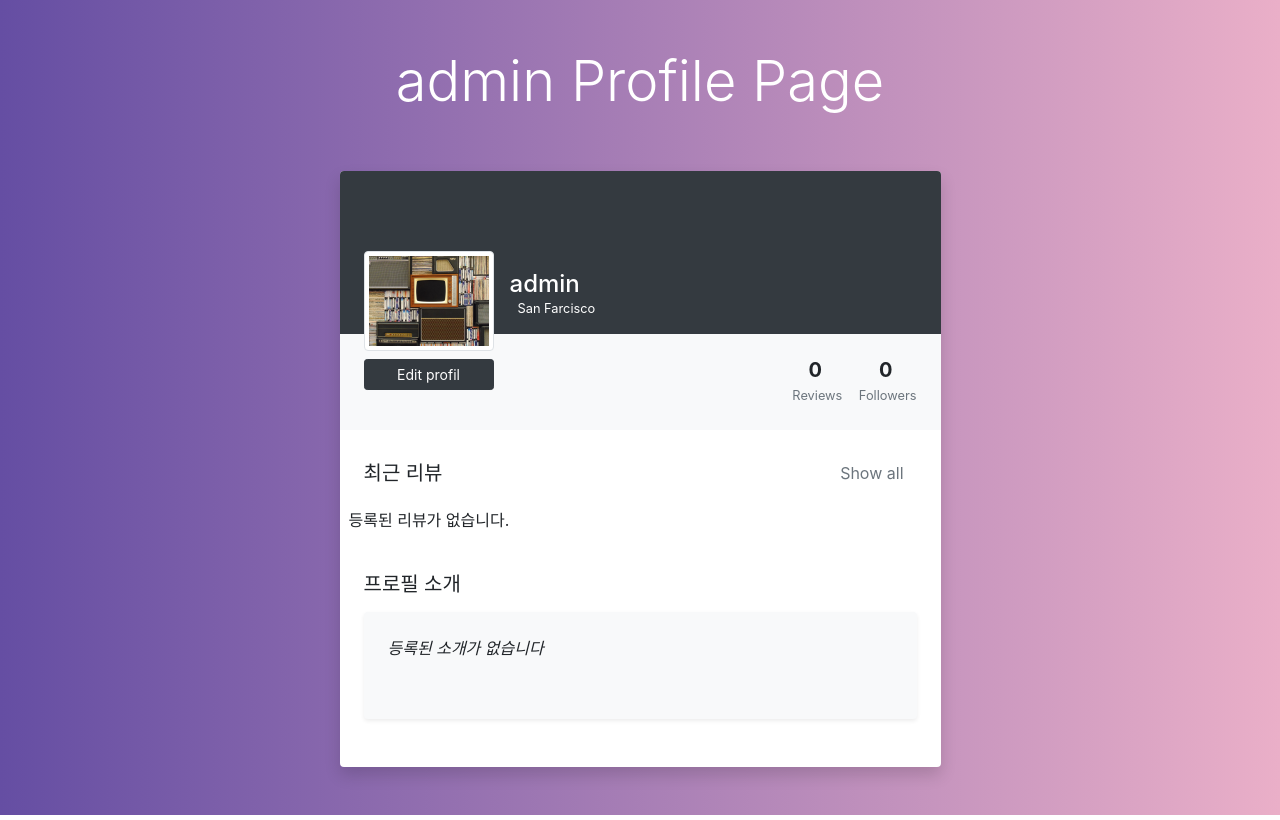
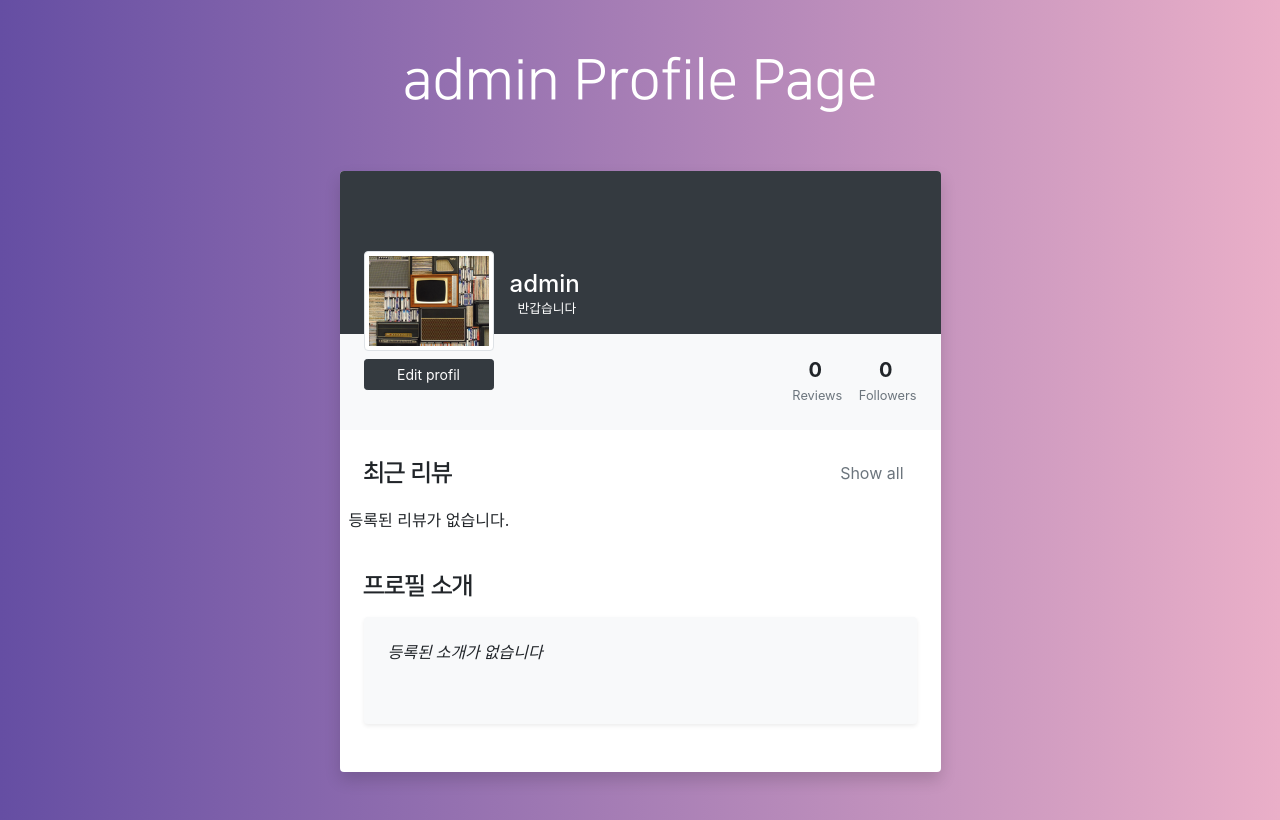
Before and after one commit to yeseul4072/fianl_pjt, a Django app: page /accounts/admin/ in a window 1280 px wide. Shown: the part 59-879 px from the top of the page. Run offline with Django 3.2, Linux system fonts and the light colour scheme; a user stored in the database is signed in; data comes from the database, SQL or seed files in the repository; both versions use the stored data as it was after the commit; some libraries are stand-ins or nearby versions; some web fonts are replaced.

Commit message:
db 추가

```diff
--- a/initial/accounts/templates/accounts/login.html
+++ b/initial/accounts/templates/accounts/login.html
@@ -26,7 +26,7 @@
 }
 .form-wrap {
     width: 400px;
-    height: 480px;
+    height: 550px;
     position: relative;
     margin: 6% auto;
     background: #fff;
--- a/initial/accounts/templates/accounts/profile.html
+++ b/initial/accounts/templates/accounts/profile.html
@@ -1,5 +1,7 @@
 {% extends 'base.html' %}
+{% load static %}
 {% block head %}
+
 <style>
 .profile-header {
     transform: translateY(5rem);
@@ -11,11 +13,12 @@ body {
     min-height: 100vh;
 }
 </style>
+<link rel="stylesheet" href="{% static 'articles/style.css' %}">
 {% endblock %}
 {% block content %}
 {% load static %}
 <div class="row">
-    <div class="col-lg-7 mx-auto text-white text-center pt-5">
+    <div class="col-lg-7 mx-auto text-white text-center pt-5 text_R">
             {% if person.nickname %}
             <h1 class="display-4">{{ person.nickname }} Profile Page</h1>
             {%else %}
@@ -43,7 +46,12 @@ body {
                     {% endif %}
                     <div class="media-body mb-5 text-white">
                         <h4 class="mt-0 mb-0">{{ person.username }}</h4>
-                        <p class="small mb-4"> <i class="fa fa-map-marker mr-2"></i>San Farcisco</p>
+                        {% if person.nickname %}
+                        <p class="small mb-4"> <i class="fa fa-map-marker mr-2"></i>{{ person.nickname }}</p>
+                        {% else %}
+                        <p class="small mb-4"> <i class="fa fa-map-marker mr-2"></i>반갑습니다</p>
+
+                        {% endif %}
                     </div>
                 </div>
             </div>
@@ -61,24 +69,24 @@ body {
 
             <div class="py-4 px-4">
                 <div class="d-flex align-items-center justify-content-between mb-3">
-                    <h5 class="mb-0">최근 리뷰</h5><a href="#" class="btn btn-link text-muted">Show all</a>
+                    <h5 class="mb-0 text_B">최근 리뷰</h5><a href="#" class="btn btn-link text-muted">Show all</a>
                 </div>
                 <div class="row">
                     {% if reviews %}
                     {% for review in reviews %}
-                    <div class="col-lg-6 mb-2 pr-lg-1"><a href="{% url 'articles:review_detail' review.movie.pk review.pk %}" class="list-group-item list-group-item-action"><img src="https://image.tmdb.org/t/p/w300/{{review.movie.poster_path}}" alt="" class="img-fluid rounded shadow-sm"></a></div>
+                    <div class="col-lg-6 mb-2 pr-lg-1"><a href="{% url 'articles:review_detail' review.movie.pk review.pk %}" class="list-group-item list-group-item-action"><img src="https://image.tmdb.org/t/p/w300/{{review.movie.poster_path}}" alt="" class="img-fluid rounded shadow-sm" style="margin: auto;"></a></div>
                     {% endfor %}
                     {% else %}
                     <p>등록된 리뷰가 없습니다.</p>
                     {% endif %}
             </div>
                 <div class="py-4">
-                    <h5 class="mb-3">프로필 소개</h5>
-                    <div class="p-4 bg-light rounded shadow-sm">
+                    <h5 class="mb-3 text_B">프로필 소개</h5>
+                    <div class="p-4 bg-light rounded shadow-sm text_XL">
                         {% if person.myinfo %}
                         <p class="font-italic mb-0">{{ person.myinfo }}</p>
                         {% else %}
-                        <p class="font-italic mb-0">등록된 소개가 없습니다</p>
+                        <p class="font-italic mb-0 text_XL">등록된 소개가 없습니다</p>
                         {% endif %}
                         <ul class="list-inline small text-muted mt-3 mb-0">
                             <li class="list-inline-item"><i class="fa fa-comment-o mr-2"></i></li>
@@ -89,9 +97,9 @@ body {
                 <div class = "following">
                 {% if request.user != person %}
                     {% if request.user in person.followers.all %}
-                    <a href="{% url 'accounts:follow' person.username %}" class="btn btn-dark btn-sm btn-block" style="width: 30%;">팔로우 취소</a>
+                    <a href="{% url 'accounts:follow' person.username %}" class="btn btn-dark btn-sm btn-block text_R" style="width: 30%;">팔로우 취소</a>
                     {% else %}
-                    <a href="{% url 'accounts:follow' person.username %}" class="btn btn-dark btn-sm btn-block" style="width: 30%;">팔로우</a>
+                    <a href="{% url 'accounts:follow' person.username %}" class="btn btn-dark btn-sm btn-block text_R" style="width: 30%;">팔로우</a>
                     {% endif %}
                 {% endif %}
                 </div>
--- a/initial/articles/models.py
+++ b/initial/articles/models.py
@@ -27,7 +27,7 @@ class Movie(models.Model):
 
 
 class Review(models.Model):
-    title = models.TextField()
+    title = models.CharField(max_length=150)
     content = models.TextField()
     created_at = models.DateField(auto_now_add=True)
     updated_at = models.DateField(auto_now=True)
@@ -40,6 +40,6 @@ class Review(models.Model):
 class Comment(models.Model):
     review = models.ForeignKey(Review, on_delete=models.CASCADE)
     user = models.ForeignKey(settings.AUTH_USER_MODEL, on_delete=models.CASCADE)
-    content = models.TextField()
+    content = models.CharField(max_length=300)
     created_at = models.DateField(auto_now_add=True)
     updated_at = models.DateField(auto_now=True)
--- a/initial/articles/views.py
+++ b/initial/articles/views.py
@@ -197,7 +197,6 @@ def review_detail(request, movie_pk, review_pk):
         'movie': movie,
         'review': review,
         'comments': comments,
-        # comment
         'form': form,
     }
     return render(request, 'articles/review_detail.html', context)
```
Also changed, not shown: initial/articles/templates/articles/review_detail.html (+12 -14 lines), initial/accounts/migrations/0001_initial.py, initial/articles/migrations/0001_initial.py, initial/db.sqlite3, initial/profile/KakaoTalk_20200617_105029614_01.jpg (added), initial/profile/KakaoTalk_20200617_105046374.jpg (added), initial/profile/호연프사_Wi3coaO.jpg (added).
